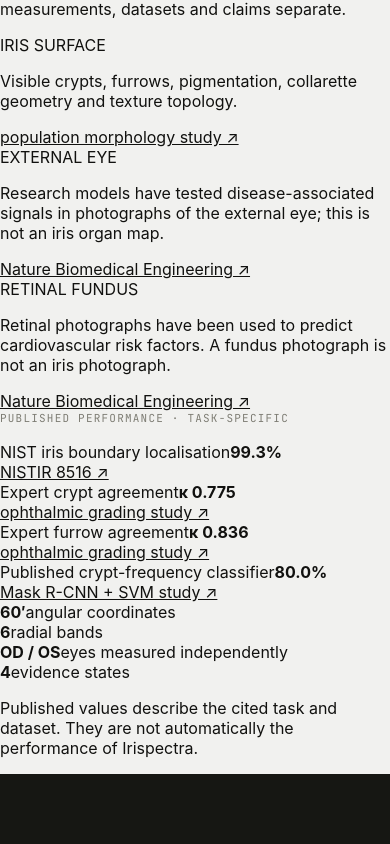
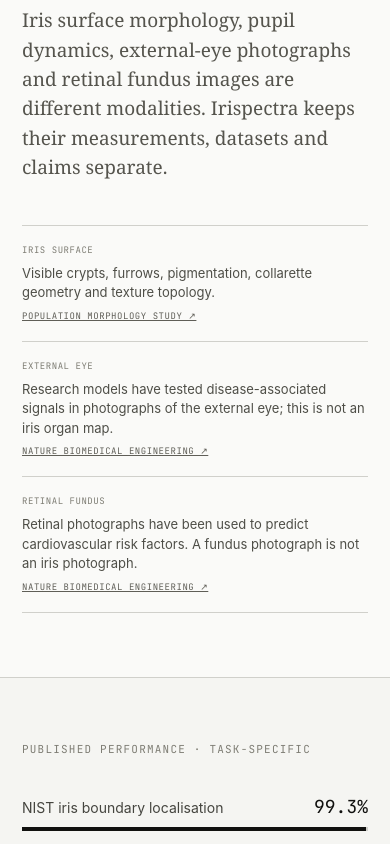
Before and after one commit to denizirban/irispectra-research-platform, a Next.js app: page / in a window 390 px wide. Shown: the part 2800-3644 px from the top of the page. Built offline with nearby package versions, Linux system fonts and the light colour scheme; a web font is replaced by a local one.

Commit message:
Style scientific evidence ledger

```diff
--- a/app/globals.css
+++ b/app/globals.css
@@ -68,6 +68,30 @@ h3 { font-size: 20px; margin: 0 0 10px; }
 .method-card:last-child { border-right: 0; }
 .method-card .index { color: var(--muted); font: 12px ui-monospace, monospace; }
 .method-card p { color: #55544d; line-height: 1.55; }
+.evidence-lab { display: grid; grid-template-columns: 1fr 1fr; border-bottom: 1px solid var(--line); background: var(--white); }
+.evidence-lab > div { min-width: 0; padding: 80px 5vw; }
+.evidence-lab-copy { border-right: 1px solid var(--line); }
+.evidence-dek { max-width: 700px; color: #55544d; font: 19px/1.55 Georgia, serif; }
+.modality-ledger { margin-top: 42px; border-top: 1px solid var(--line); }
+.modality-ledger > div { display: grid; grid-template-columns: 126px 1fr auto; gap: 18px; align-items: baseline; padding: 18px 0; border-bottom: 1px solid var(--line); }
+.modality-ledger span, .modality-ledger a, .benchmark-list a, .benchmark-boundary { font-family: "Irispectra Mono", ui-monospace, monospace; font-size: 9px; line-height: 1.45; letter-spacing: .06em; text-transform: uppercase; }
+.modality-ledger span { color: var(--muted); }
+.modality-ledger p { margin: 0; color: #4e4e47; font-size: 13px; line-height: 1.5; }
+.modality-ledger a, .benchmark-list a { color: #5f5e57; white-space: nowrap; }
+.benchmark-panel { background: #f5f5f2; }
+.benchmark-list { display: grid; gap: 26px; margin-top: 38px; }
+.benchmark-list header { display: flex; justify-content: space-between; gap: 20px; align-items: baseline; }
+.benchmark-list header span { color: #45453f; font-size: 14px; }
+.benchmark-list header b { font: 18px "Irispectra Mono", ui-monospace, monospace; }
+.benchmark-list i { display: block; height: 4px; margin: 9px 0 8px; background: var(--line); overflow: hidden; }
+.benchmark-list i span { display: block; height: 100%; background: var(--ink); }
+.evidence-facts { display: grid; grid-template-columns: 1fr 1fr; margin-top: 50px; border: 1px solid var(--line); }
+.evidence-facts div { min-height: 126px; display: grid; align-content: center; gap: 7px; padding: 20px; border-right: 1px solid var(--line); border-bottom: 1px solid var(--line); }
+.evidence-facts div:nth-child(2n) { border-right: 0; }
+.evidence-facts div:nth-last-child(-n+2) { border-bottom: 0; }
+.evidence-facts strong { font: 31px "Irispectra Mono", ui-monospace, monospace; }
+.evidence-facts span { color: var(--muted); font-size: 12px; line-height: 1.35; }
+.benchmark-boundary { margin: 20px 0 0; color: var(--muted); }
 .lab-panel { background: var(--panel); color: var(--white); display: grid; grid-template-columns: .8fr 1.2fr; }
 .lab-panel > div { padding: 70px 5vw; }
 .lab-panel .question { border-left: 1px solid #393b34; }
@@ -320,7 +344,11 @@ h3 { font-size: 20px; margin: 0 0 10px; }
   .hero-copy { min-height: 580px; padding: 60px 22px; }
   .iris-stage { min-height: 500px; }
   .section { padding: 66px 22px; }
-  .section-head, .page-intro, .lab-panel { grid-template-columns: 1fr; }
+  .section-head, .page-intro, .lab-panel, .evidence-lab { grid-template-columns: 1fr; }
+  .evidence-lab > div { padding: 64px 22px; }
+  .evidence-lab-copy { border-right: 0; border-bottom: 1px solid var(--line); }
+  .modality-ledger > div { grid-template-columns: 110px 1fr; }
+  .modality-ledger a { grid-column: 2; }
   .three-grid, .form-grid, .calibration-grid { grid-template-columns: 1fr; }
   .calibration-card { border-right: 0; border-bottom: 1px solid var(--line); }
   .calibration-card:last-child { border-bottom: 0; }
@@ -362,4 +390,6 @@ h3 { font-size: 20px; margin: 0 0 10px; }
   .topographic-atlas { padding: 14px; }
   .atlas-disc-wrap, .atlas-inspector { padding: 14px; }
   .atlas-findings > div { grid-template-columns: 1fr; }
+  .modality-ledger > div { grid-template-columns: 1fr; gap: 7px; }
+  .modality-ledger a { grid-column: auto; }
 }
```
